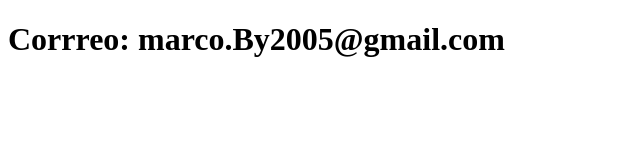
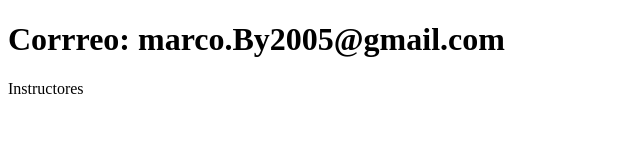
Before and after one commit to marcoBy2005/Index, a plain HTML site: page Contacto.html in a window 1280 px wide. Shown: the full height of the page, 0-640 px from the left. Drawn offline with Linux system fonts and the light colour scheme.

Commit message:
actualizao'

```diff
--- a/Contacto.html
+++ b/Contacto.html
@@ -7,5 +7,6 @@
 </head>
 <body>
     <h1>Corrreo: marco.By2005@gmail.com</h1>
+        <p>Instructores</p>
 </body>
 </html>
```
